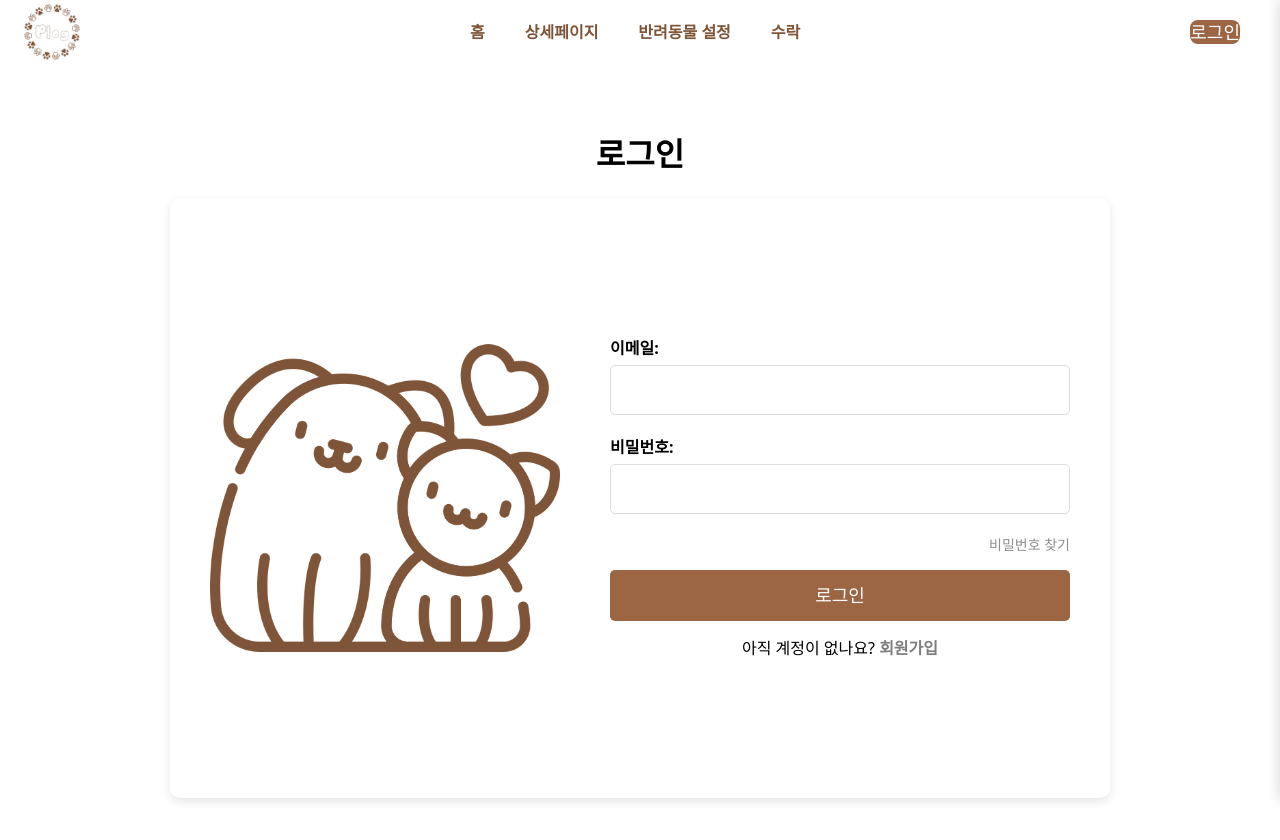
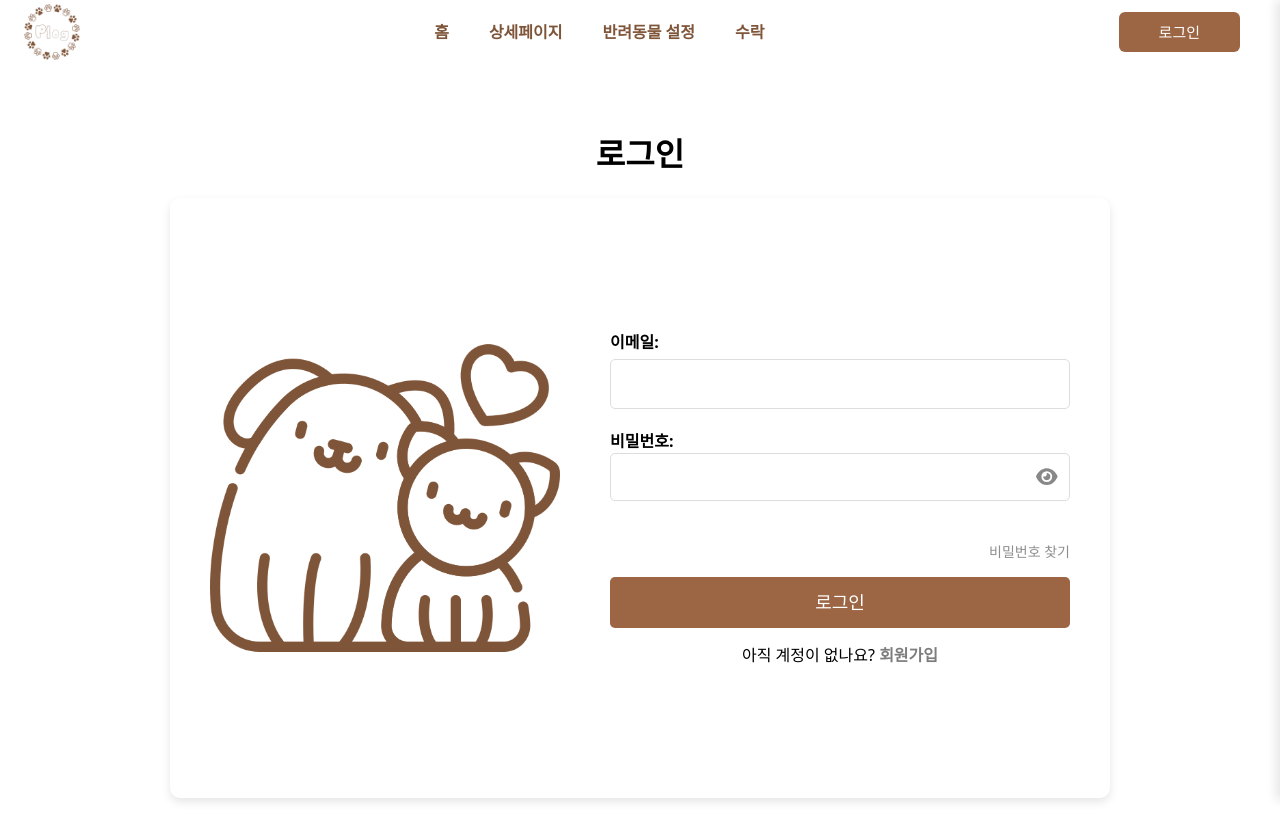
Before and after one commit to yundda/P-log_frontend, a React (Create React App) app: page /login in a window 1280 px wide. Shown: the top 840 px of the page. Built offline with nearby package versions, Linux system fonts and the light colour scheme.

Commit message:
[fix]: 250414 로그인 토큰 수정

```diff
--- a/package.json
+++ b/package.json
@@ -4,6 +4,7 @@
   "private": true,
   "dependencies": {
     "@fortawesome/fontawesome-free": "^6.7.2",
+    "@fortawesome/free-solid-svg-icons": "^6.7.2",
     "@fortawesome/react-fontawesome": "^0.2.2",
     "@lottiefiles/dotlottie-react": "^0.13.3",
     "@testing-library/dom": "^10.4.0",
--- a/src/api/axiosInterceptor.js
+++ b/src/api/axiosInterceptor.js
@@ -1,9 +1,37 @@
 import axios from 'axios';
 
-axios.interceptors.request.use(config => {
-  const storedAuth = JSON.parse(localStorage.getItem('auth'));
-  if (storedAuth?.token) {
-    config.headers.Authorization = `Bearer ${storedAuth.token}`;
-  }
-  return config;
+const API = process.env.REACT_APP_API_SERVER;
+
+const instance = axios.create({
+  baseURL: API,
+  headers: {
+    'Content-Type': 'application/json',
+  },
 });
+
+instance.interceptors.request.use(
+  config => {
+    const storedAuth = localStorage.getItem('auth');
+    if (storedAuth) {
+      const { token } = JSON.parse(storedAuth);
+      if (token) {
+        config.headers.Authorization = `Bearer ${token}`;
+      }
+    }
+    return config;
+  },
+  error => Promise.reject(error),
+);
+
+instance.interceptors.response.use(
+  response => response,
+  error => {
+    if (error.response?.status === 401) {
+      localStorage.removeItem('auth');
+      window.location.href = '/login';
+    }
+    return Promise.reject(error);
+  },
+);
+
+export default instance;
--- a/src/components/Header.jsx
+++ b/src/components/Header.jsx
@@ -1,40 +1,49 @@
-import { useState } from 'react';
+import { useState, useEffect } from 'react';
 import { Link } from 'react-router-dom';
-import axios from 'axios';
+import api from '../api/axiosInterceptor';
 import '../style/Header.scss';
+
+const API = process.env.REACT_APP_API_SERVER;
 
 export default function Header() {
   const [menuOpen, setMenuOpen] = useState(false);
   const [isLoggedIn, setIsLoggedIn] = useState(false);
   const [nickname, setNickname] = useState('');
 
-  const toggleMenu = () => {
-    setMenuOpen(!menuOpen);
+  const toggleMenu = () => setMenuOpen(prev => !prev);
+
+  useEffect(() => {
+    const storedAuth = localStorage.getItem('auth');
+    if (storedAuth) {
+      const { isLoggedIn, nickname } = JSON.parse(storedAuth);
+      if (isLoggedIn) {
+        setIsLoggedIn(true);
+        setNickname(nickname);
+      }
+    }
+
+    const handleResize = () => {
+      if (window.innerWidth > 923) {
+        setMenuOpen(false);
+      }
+    };
+
+    window.addEventListener('resize', handleResize);
+    return () => window.removeEventListener('resize', handleResize);
+  }, []);
+
+  const handleLogout = async () => {
+    try {
+      await api.post(`${API}/user/logout`);
+      localStorage.removeItem('auth');
+      setIsLoggedIn(false);
+      setNickname('');
+      setMenuOpen(false);
+      window.location.href = '/login';
+    } catch (error) {
+      alert('로그아웃에 실패했습니다. 다시 시도해주세요.');
+    }
   };
-
-  // // 로그인 상태 확인
-  // const fetchUserInfo = async () => {
-  //   try {
-  //     const res = await axios.get(
-  //       `${process.env.REACT_APP_API_SERVER}/auth/login`,
-  //     ); // 로그인 상태 확인 API
-  //     if (res.data.result) {
-  //       setIsLoggedIn(true);
-  //       setNickname(res.data.nickname);
-  //     } else {
-  //       setIsLoggedIn(false);
-  //       setNickname('');
-  //     }
-  //   } catch (err) {
-  //     setIsLoggedIn(false);
-  //     setNickname('');
-  //   }
-  // };
-
-  // location 변경 시마다 호출
-  // useEffect(() => {
-  //   fetchUserInfo();
-  // }, [location]);
 
   return (
     <>
@@ -62,7 +71,7 @@ export default function Header() {
         <div className="mr-4">
           {isLoggedIn ? (
             <Link to="/mypage" className="login-button">
-              {nickname}님
+              {nickname}님 페이지
             </Link>
           ) : (
             <Link to="/login" className="login-button">
@@ -82,6 +91,10 @@ export default function Header() {
         </button>
       </div>
 
+      {menuOpen && (
+        <div className="mobile-overlay" onClick={() => setMenuOpen(false)} />
+      )}
+
       {/* Mobile Side Nav */}
       <nav className={`mobile-nav ${menuOpen ? 'open' : ''}`}>
         <div className="mobile-nav-content">
@@ -100,18 +113,9 @@ export default function Header() {
             {isLoggedIn ? (
               <>
                 <Link to="/mypage" className="login-button">
-                  {nickname}님
+                  {nickname}님 페이지
                 </Link>
-                <button
-                  className="logout-button"
-                  onClick={() => {
-                    axios.post('/api/auth/logout').then(() => {
-                      setIsLoggedIn(false);
-                      setNickname('');
-                      setMenuOpen(false);
-                    });
-                  }}
-                >
+                <button className="logout-button" onClick={handleLogout}>
                   로그아웃
                 </button>
               </>
--- a/src/pages/Login.jsx
+++ b/src/pages/Login.jsx
@@ -1,9 +1,12 @@
 import { useForm } from 'react-hook-form';
-import axios from 'axios';
 import { useState } from 'react';
-import '../style/login.scss';
 import { useSetRecoilState } from 'recoil';
 import { authState } from '../recoil/authAtom';
+import api from '../api/axiosInterceptor'; // axios interceptor
+import '../style/login.scss';
+
+import { FontAwesomeIcon } from '@fortawesome/react-fontawesome';
+import { faEye, faEyeSlash } from '@fortawesome/free-solid-svg-icons';
 
 const API = process.env.REACT_APP_API_SERVER;
 
@@ -15,20 +18,15 @@ export default function Login() {
     formState: { errors },
   } = useForm();
   const [serverError, setServerError] = useState('');
+  const [showPassword, setShowPassword] = useState(false);
 
   const onSubmit = async data => {
-    console.log('로그인 시도:', data);
     setServerError('');
     try {
-      const response = await axios.post(`${API}/auth/login`, data, {
-        headers: {
-          'Content-Type': 'application/json',
-        },
-        // withCredentials: true,
-      });
+      const response = await api.post(`${API}/auth/login`, data);
 
       if (response.data.code === 'SU') {
-        const { nickname, token } = response.data.data;
+        const { nickname, token, requestId } = response.data.data;
         const newAuth = {
           isLoggedIn: true,
           nickname,
@@ -37,16 +35,18 @@ export default function Login() {
         localStorage.setItem('auth', JSON.stringify(newAuth));
         setAuthState(newAuth);
         alert(`${nickname}님, 환영합니다!`);
+
+        if (requestId !== undefined && requestId !== null) {
+          window.location.href = `/request/pending/${requestId}`;
+        } else {
           window.location.href = '/ChooseProfile';
-        console.log('로그인 성공:', response.data);
+        }
       }
     } catch (error) {
       if (error.response) {
         const { code, message } = error.response.data;
-        if (code === 'NF') {
+        if (code === 'NF' || code === 'BR' || code === 'DBE') {
           setServerError(message);
-        } else if (code === 'DBE') {
-          setServerError('서버 오류로 로그인에 실패했습니다.');
         }
       } else {
         setServerError('네트워크 오류가 발생했습니다.');
@@ -68,15 +68,27 @@ export default function Login() {
           />
           {errors.email && <p className="error-msg">{errors.email.message}</p>}
 
+          <div className="password-wrapper">
             <label htmlFor="password">비밀번호:</label>
+            <div className="password-field">
               <input
-            type="password"
+                type={showPassword ? 'text' : 'password'}
                 id="password"
-            {...register('password', { required: '비밀번호를 입력해주세요.' })}
+                {...register('password', {
+                  required: '비밀번호를 입력해주세요.',
+                })}
               />
+              <span
+                className="toggle-visibility"
+                onClick={() => setShowPassword(prev => !prev)}
+              >
+                <FontAwesomeIcon icon={showPassword ? faEyeSlash : faEye} />
+              </span>
+            </div>
             {errors.password && (
               <p className="error-msg">{errors.password.message}</p>
             )}
+          </div>
 
           {serverError && <p className="error-msg">{serverError}</p>}
 
--- a/src/pages/mypage.jsx
+++ b/src/pages/mypage.jsx
@@ -1,6 +1,7 @@
 import { useEffect, useState } from 'react';
 import axios from 'axios';
 import { useNavigate } from 'react-router-dom';
+import api from '../api/axiosInterceptor';
 
 const API = process.env.REACT_APP_API_SERVER;
 
@@ -111,8 +112,9 @@ export default function MyPage() {
   // 로그아웃
   const handleLogout = async () => {
     try {
-      await axios.post(`${API}/user/logout`, {}, { withCredentials: true });
-      navigate('/');
+      await api.post(`${API}/user/logout`);
+      localStorage.removeItem('auth');
+      window.location.href = '/login';
     } catch (err) {
       setMessage('로그아웃에 실패했습니다. 다시 시도해주세요.');
     }
--- a/src/style/Header.scss
+++ b/src/style/Header.scss
@@ -5,12 +5,25 @@
   z-index: 20;
 }
 
+// 모바일 메뉴 오버레이
+.mobile-overlay {
+  position: fixed;
+  top: 0;
+  left: 0;
+  width: 100vw;
+  height: 100vh;
+  background-color: rgba(0, 0, 0, 0.4);
+  z-index: 25;
+}
+
+// 모바일 사이드 메뉴
 .mobile-nav {
   position: fixed;
   top: 0;
   right: 0;
   width: 280px;
   height: 100vh;
+  background-color: white;
   box-shadow: -4px 0 10px rgba(0, 0, 0, 0.1);
   transform: translateX(100%);
   transition: transform 0.3s ease-in-out;
@@ -24,12 +37,20 @@
     padding: 24px;
   }
 
-  // .login-button {
-  //   @include button1-small;
-  // }
+  .login-button {
+    @include button1;
+    padding: 12px 18px;
+    font-size: 16px;
+    border-radius: 6px;
+    text-align: center;
+  }
 
   .logout-button {
-    @include button2-small;
+    @include button2;
+    padding: 12px 18px;
+    font-size: 16px;
+    border-radius: 6px;
+    text-align: center;
   }
 
   &.open {
@@ -37,15 +58,22 @@
   }
 }
 
+// PC 버튼 스타일
 .login-button {
   @include button1;
+  padding: 10px 40px;
+  font-size: 15px;
+  border-radius: 6px;
 }
 
 .logout-button {
   @include button2;
+  padding: 10px 20px;
+  font-size: 15px;
+  border-radius: 6px;
 }
 
-// 반응형
+// 반응형 - PC header 숨김
 @media screen and (max-width: 923px) {
   .header {
     display: none;
--- a/src/style/breedsInfo.scss
+++ b/src/style/breedsInfo.scss
@@ -1,5 +1,3 @@
-// BreedsInfo.scss
-// (필요시, util.scss의 변수/믹스인 포함 가능)
 @import './util.scss';
 
 .breeds-info {
@@ -14,11 +12,9 @@
   }
 
   section {
-    // SCSS 믹스인으로 box-shadow 효과 적용 (util.scss에 정의된 box-shadow 믹스인을 사용)
     @include box-shadow;
 
     .scroll-container {
-      /* 고정 높이 영역 및 세로 스크롤 */
       max-height: 250px;
       overflow-y: auto;
       padding-right: 10px;
@@ -31,7 +27,7 @@
       li {
         padding: 0.5rem 1rem;
         margin-bottom: 0.5rem;
-        background-color: #f5f5f5; // $color-light-gray
+        background-color: #f5f5f5;
         border-radius: 4px;
         transition: transform 0.3s ease;
 
--- a/src/style/login.scss
+++ b/src/style/login.scss
@@ -45,6 +45,54 @@
         margin-bottom: 20px;
         border: 1px solid #ddd;
         border-radius: 5px;
+        box-sizing: border-box;
+        font-size: 16px;
+      }
+
+      .password-wrapper {
+        margin-bottom: 20px;
+
+        .password-field {
+          position: relative;
+          display: flex;
+          align-items: center;
+
+          input {
+            width: 100%;
+            height: 48px;
+            padding: 12px;
+            padding-right: 40px; // 아이콘 위치 확보
+            border: 1px solid #ddd;
+            border-radius: 5px;
+            box-sizing: border-box;
+            font-size: 16px;
+          }
+
+          .toggle-visibility {
+            position: absolute;
+            top: 0;
+            right: 12px;
+            height: 48px;
+            display: flex;
+            align-items: center;
+            justify-content: center;
+            cursor: pointer;
+            font-size: 1.2rem;
+            color: #888;
+            user-select: none;
+
+            &:hover {
+              color: #555;
+            }
+          }
+        }
+      }
+
+      .error-msg {
+        font-size: 14px;
+        color: red;
+        margin-top: -15px;
+        margin-bottom: 15px;
       }
 
       .find-pw {
@@ -55,6 +103,11 @@
 
         a {
           color: #8f8e8e;
+          text-decoration: none;
+
+          &:hover {
+            text-decoration: underline;
+          }
         }
       }
 
@@ -66,6 +119,7 @@
         border-radius: 5px;
         cursor: pointer;
         font-size: 18px;
+        transition: background-color 0.2s ease;
 
         &:hover {
           background-color: #7f5539;
@@ -81,6 +135,10 @@
           color: #7d7d7d;
           font-weight: bold;
           text-decoration: none;
+
+          &:hover {
+            text-decoration: underline;
+          }
         }
       }
     }
```
Also changed, not shown: 1 other file (tests, documents, lock files or other folders). Lines whose indentation alone changed are shown as unchanged.
